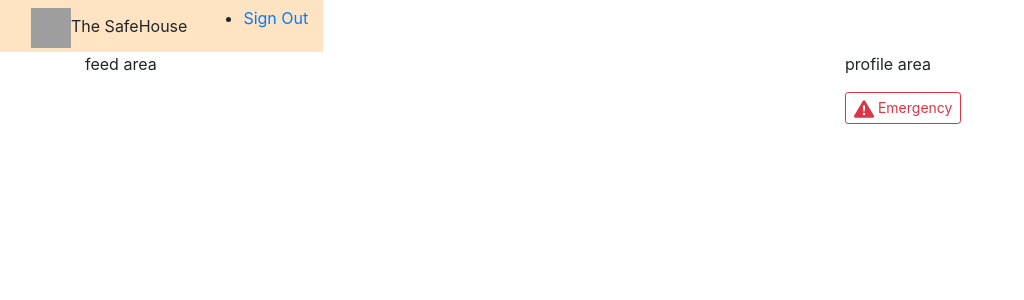
After one commit to atulsingh029/Hack36_4.0-Part_timers, a Django app: page /timeline/ in a window 1280 px wide. The commit adds this page. Shown: the top 300 px of the page, without its empty margins (0-1024 px from the left). Run offline with Django 3.2, Linux system fonts and the light colour scheme; the visitor is signed in with stand-in values (Sample User, id 1); grey boxes are pictures that could not be loaded.

Commit message:
ui layout added

```diff
--- a/home/urls.py
+++ b/home/urls.py
@@ -10,7 +10,7 @@ urlpatterns = [
     path('story/delete/', delete_story),
     path('story/edit/', edit_story),
     path('story/<str:story_id>/', read_story),
-    path('get_timeline/', get_timeline),
+    path('timeline/', get_timeline),
     path('add/emergency/', add_emergency_contact),
     path('delete/emergency/', delete_emergency_contact),
     path('alert/', alert_trigger),
--- a/home/views.py
+++ b/home/views.py
@@ -1,8 +1,9 @@
-from django.http import HttpResponse
-from django.shortcuts import render
+from django.shortcuts import render, redirect
 
 
 def index(request):
+    if request.user.is_authenticated:
+        return redirect('/timeline')
     context = {
         'title': 'Home '
     }
@@ -14,7 +15,10 @@ def signup(request):
 
 
 def signin(request):
-    pass
+    if request.user.is_authenticated:
+        return redirect('/timeline')
+    else:
+        return render(request, template_name='login.html')
 
 
 def signout(request):
@@ -22,7 +26,11 @@ def signout(request):
 
 
 def get_timeline(request):
-    pass
+    if request.user.is_authenticated:
+        context ={}
+        return render(request, template_name='dashboard.html', context=context)
+    else:
+        return redirect('/')
 
 
 def post_story(request):
--- a/templates/base.html
+++ b/templates/base.html
@@ -10,8 +10,20 @@
     <body>
         <div class="container-fluid">
             <div class="row">
-                <nav class="navbar">
-                <span class="hero m-auto p-2"><img src="{% static "/assets/logo.png" %}" height="50px" width="50px" class="round m-auto">The SafeHouse</span>
+                <nav class="navbar p-0 m-0">
+                <div class="container" style="background: bisque">
+                <span class="hero p-1 px-3 pt-2"><img src="{% static "/assets/logo.png" %}" height="40px" width="40px" class="round m-auto">The SafeHouse</span>
+                    <span class="navbar-items text-right">
+                        <ul>
+                            {% if request.user.is_authenticated %}
+                                <li><a href="signout">Sign Out</a> </li>
+                            {% else %}
+                                <li><a href="signin">Sign In</a> </li>
+                                <li><a href="signup">Sign Up</a> </li>
+                            {% endif %}
+                        </ul>
+                    </span>
+                </div>
                 </nav>
             </div>
         </div>
--- /dev/null
+++ b/templates/dashboard.html
@@ -0,0 +1,16 @@
+{% extends 'base.html' %}
+
+{% block content %}
+    <div class="row">
+        <div class="col-12 col-sm-12 col-md-12 col-lg-8 col-xl-8">
+            <p>feed area</p>
+
+            </div>
+        <div class="col-12 col-sm-12 col-md-12 col-lg-4 col-xl-4">
+            <p>profile area</p>
+            <a href="alert" class="btn btn-outline-danger btn-sm" id="alert-icon"><svg xmlns="http://www.w3.org/2000/svg" style="background: transparent" width="20" height="20" fill="currentColor" class="bi bi-exclamation-triangle-fill" viewBox="0 0 16 16">
+                <path d="M8.982 1.566a1.13 1.13 0 0 0-1.96 0L.165 13.233c-.457.778.091 1.767.98 1.767h13.713c.889 0 1.438-.99.98-1.767L8.982 1.566zM8 5c.535 0 .954.462.9.995l-.35 3.507a.552.552 0 0 1-1.1 0L7.1 5.995A.905.905 0 0 1 8 5zm.002 6a1 1 0 1 1 0 2 1 1 0 0 1 0-2z"/>
+                </svg> Emergency</a>
+        </div>
+    </div>
+{% endblock %}
--- a/templates/index.html
+++ b/templates/index.html
@@ -1 +1,5 @@
 {% extends 'base.html' %}
+
+{% block content %}
+
+{% endblock %}
--- /dev/null
+++ b/templates/login.html
@@ -0,0 +1 @@
+{% extends 'base.html' %}
```
Also changed, not shown: 1 other file.
